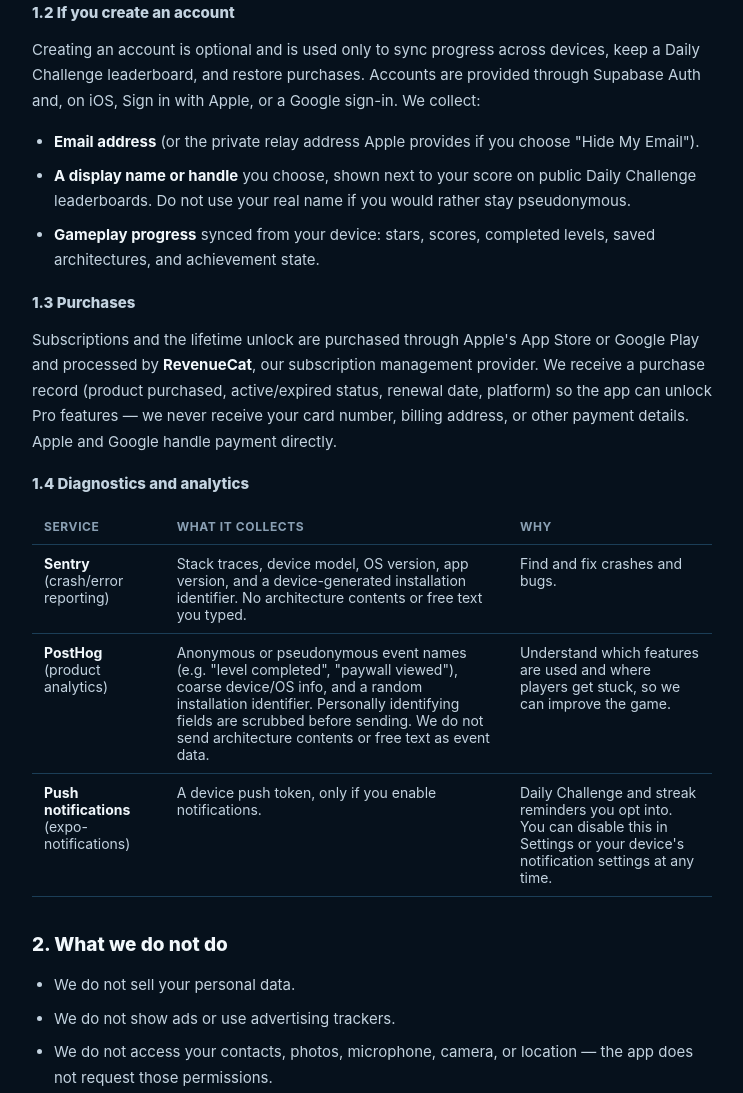
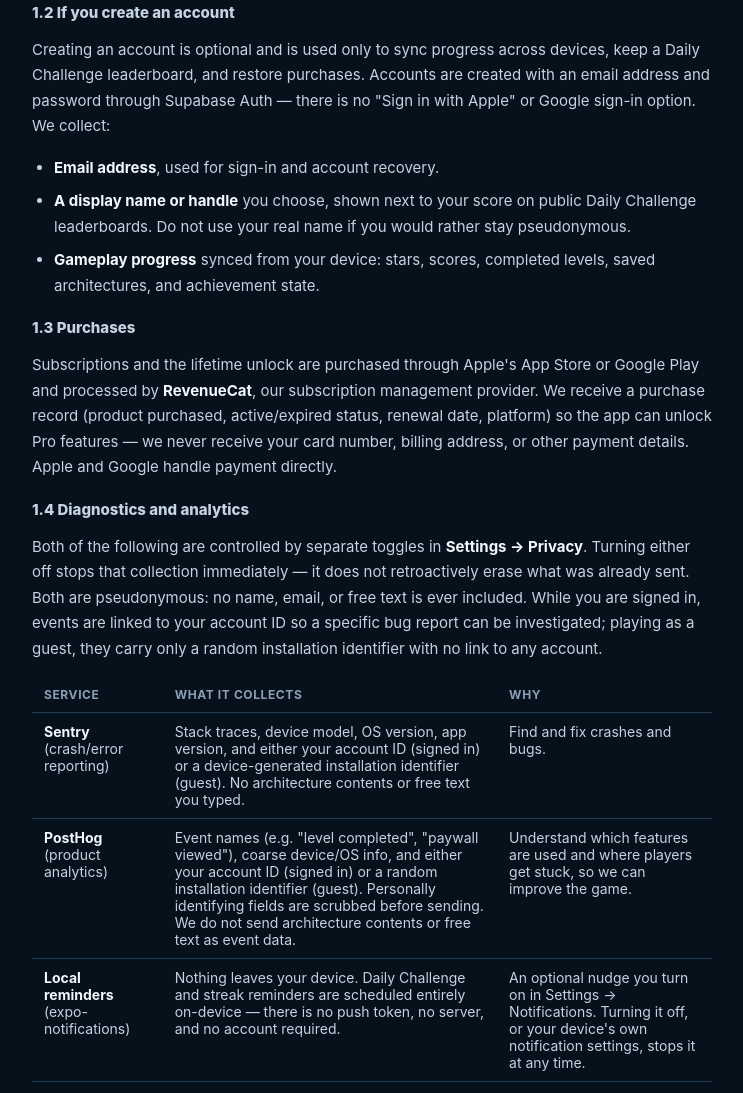
Before and after one commit to ankit013002/infrasim-site, a plain HTML site: page privacy.html in a window 1280 px wide. Shown: the part 511-1604 px from the top of the page, without its empty margins (268-1011 px from the left). Drawn offline with Linux system fonts and the light colour scheme.

Commit message:
Publish site from infrasim@fa0a211

```diff
--- a/privacy.html
+++ b/privacy.html
@@ -84,11 +84,11 @@
   <h3>1.2 If you create an account</h3>
   <p>Creating an account is optional and is used only to sync progress across
   devices, keep a Daily Challenge leaderboard, and restore purchases. Accounts
-  are provided through Supabase Auth and, on iOS, Sign in with Apple, or a
-  Google sign-in. We collect:</p>
+  are created with an email address and password through Supabase Auth — there
+  is no "Sign in with Apple" or Google sign-in option. We collect:</p>
   <ul>
-    <li><strong>Email address</strong> (or the private relay address Apple
-    provides if you choose "Hide My Email").</li>
+    <li><strong>Email address</strong>, used for sign-in and account
+    recovery.</li>
     <li><strong>A display name or handle</strong> you choose, shown next to
     your score on public Daily Challenge leaderboards. Do not use your real
     name if you would rather stay pseudonymous.</li>
@@ -105,29 +105,40 @@
   other payment details. Apple and Google handle payment directly.</p>
 
   <h3>1.4 Diagnostics and analytics</h3>
+  <p>Both of the following are controlled by separate toggles in
+  <strong>Settings → Privacy</strong>. Turning either off stops that
+  collection immediately — it does not retroactively erase what was already
+  sent. Both are pseudonymous: no name, email, or free text is ever included.
+  While you are signed in, events are linked to your account ID so a specific
+  bug report can be investigated; playing as a guest, they carry only a
+  random installation identifier with no link to any account.</p>
   <table>
     <tr><th>Service</th><th>What it collects</th><th>Why</th></tr>
     <tr>
       <td><strong>Sentry</strong> (crash/error reporting)</td>
-      <td>Stack traces, device model, OS version, app version, and a
-      device-generated installation identifier. No architecture contents or
-      free text you typed.</td>
+      <td>Stack traces, device model, OS version, app version, and either
+      your account ID (signed in) or a device-generated installation
+      identifier (guest). No architecture contents or free text you typed.</td>
       <td>Find and fix crashes and bugs.</td>
     </tr>
     <tr>
       <td><strong>PostHog</strong> (product analytics)</td>
-      <td>Anonymous or pseudonymous event names (e.g. "level completed",
-      "paywall viewed"), coarse device/OS info, and a random installation
-      identifier. Personally identifying fields are scrubbed before sending.
-      We do not send architecture contents or free text as event data.</td>
+      <td>Event names (e.g. "level completed", "paywall viewed"), coarse
+      device/OS info, and either your account ID (signed in) or a random
+      installation identifier (guest). Personally identifying fields are
+      scrubbed before sending. We do not send architecture contents or free
+      text as event data.</td>
       <td>Understand which features are used and where players get stuck, so
       we can improve the game.</td>
     </tr>
     <tr>
-      <td><strong>Push notifications</strong> (expo-notifications)</td>
-      <td>A device push token, only if you enable notifications.</td>
-      <td>Daily Challenge and streak reminders you opt into. You can disable
-      this in Settings or your device's notification settings at any time.</td>
+      <td><strong>Local reminders</strong> (expo-notifications)</td>
+      <td>Nothing leaves your device. Daily Challenge and streak reminders are
+      scheduled entirely on-device — there is no push token, no server, and no
+      account required.</td>
+      <td>An optional nudge you turn on in Settings → Notifications. Turning
+      it off, or your device's own notification settings, stops it at any
+      time.</td>
     </tr>
   </table>
 
@@ -152,7 +163,10 @@
   <h2>4. Your choices</h2>
   <ul>
     <li>Play entirely offline as a guest and share nothing with us.</li>
-    <li>Disable notifications at any time in Settings.</li>
+    <li>Turn analytics or crash reporting off at any time in Settings →
+    Privacy — collection stops immediately.</li>
+    <li>Turn reminder notifications off at any time in Settings →
+    Notifications, or in your device's own notification settings.</li>
     <li>Request deletion of your account and associated data — see our
     <a href="delete-account.html" style="color: var(--accent);">account
     deletion page</a> for the exact steps.</li>
```
Also changed, not shown: delete-account.html (+11 -4 lines), 1 other file.
